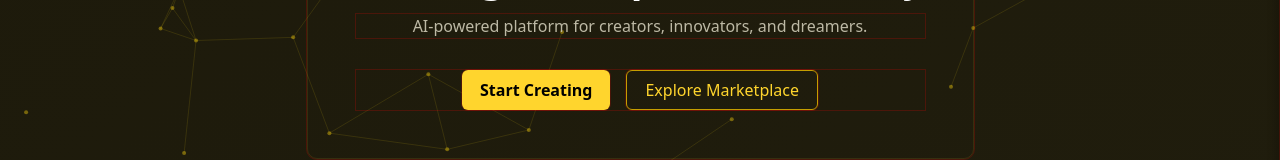
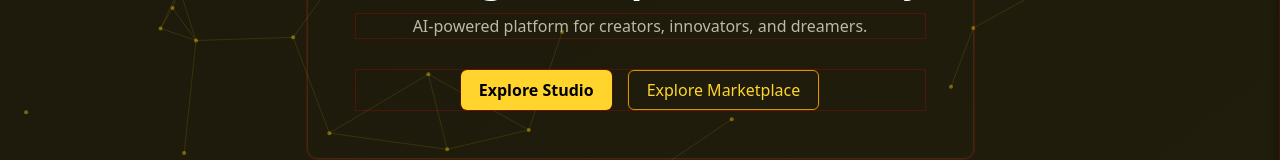
Before and after one commit to SHABA01/idea-codex-app, a React (Vite) app: page / in a window 1280 px wide. Shown: the part 376-536 px from the top of the page. Built offline with nearby package versions, Linux system fonts and the light colour scheme.

Commit message:
Working on Demo vs Live access modes

```diff
--- a/src/components/Hero.jsx
+++ b/src/components/Hero.jsx
@@ -30,11 +30,11 @@ const Hero = () => {
         <p>AI-powered platform for creators, innovators, and dreamers.</p>
 
         <div className="hero-buttons">
-          <button className="btn-start" onClick={handleStudioDemo}>
-            Start Creating
+          <button className="btn-explore-studio" onClick={handleStudioDemo}>
+            Explore Studio
           </button>
 
-          <button className="btn-explore" onClick={handleMarketDemo}>
+          <button className="btn-explore-market" onClick={handleMarketDemo}>
             Explore Marketplace
           </button>
         </div>
--- a/src/styles/HeaderLayout.css
+++ b/src/styles/HeaderLayout.css
@@ -77,6 +77,7 @@
   align-items:center;
   justify-content:center;
   border: 2px solid var(--accent-gold);
+  cursor: pointer;
 }
 
 .header-avatar .avatar-initials {
--- a/src/styles/Hero.css
+++ b/src/styles/Hero.css
@@ -44,7 +44,7 @@
   gap: 1rem;
 }
 
-.btn-explore {
+.btn-explore-market {
   background: transparent;
   border: 1px solid var(--border-gold);
   color: var(--accent-gold);
@@ -53,13 +53,13 @@
   transition: all 0.3s ease;
 }
 
-.btn-explore:hover {
+.btn-explore-market:hover {
   transform: scale(1.1);
   background: var(--accent-gold);
   color: #000;
 }
 
-.btn-start {
+.btn-explore-studio {
   background: var(--accent-gold);
   color: #000;
   border: none;
@@ -69,7 +69,7 @@
   transition: all 0.3s ease;
 }
 
-.btn-start:hover {
+.btn-explore-studio:hover {
   transform: scale(1.1);
   background: transparent;
   border: 1px solid var(--border-gold);
@@ -77,21 +77,21 @@
 }
 
 /* 🌙 Dark Mode Overrides */
-[data-theme="dark"] .btn-explore {
+[data-theme="dark"] .btn-explore-market {
   color: var(--text-primary);
 }
 
-[data-theme="dark"] .btn-explore:hover {
+[data-theme="dark"] .btn-explore-market:hover {
   color: #000;
   background: var(--border-gold);
 }
 
-[data-theme="dark"] .btn-start {
+[data-theme="dark"] .btn-explore-studio {
   color: #000;
   background: var(--border-gold);
 }
 
-[data-theme="dark"] .btn-start:hover {
+[data-theme="dark"] .btn-explore-studio:hover {
   color: var(--text-primary);
   background: transparent;
 }
```
